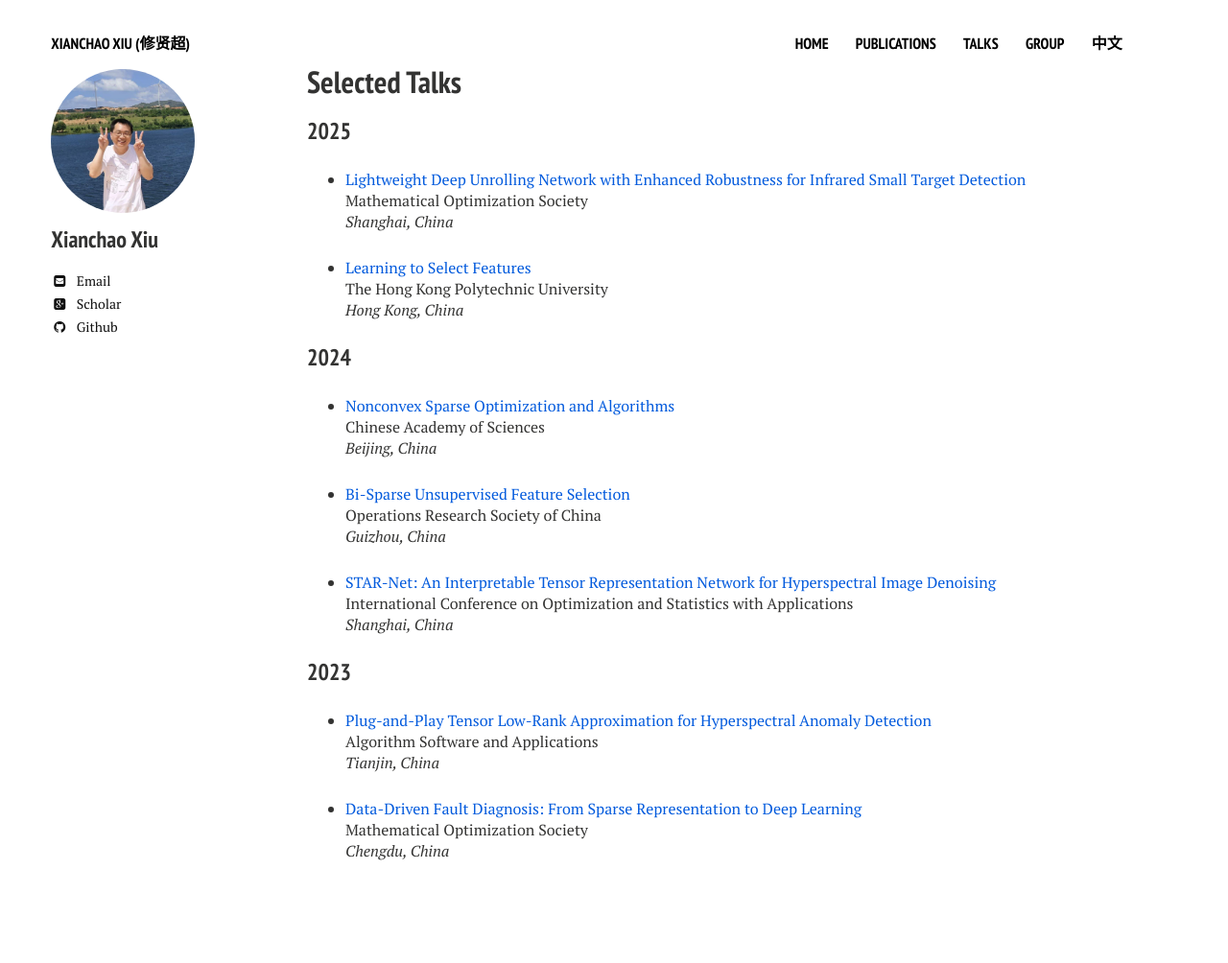
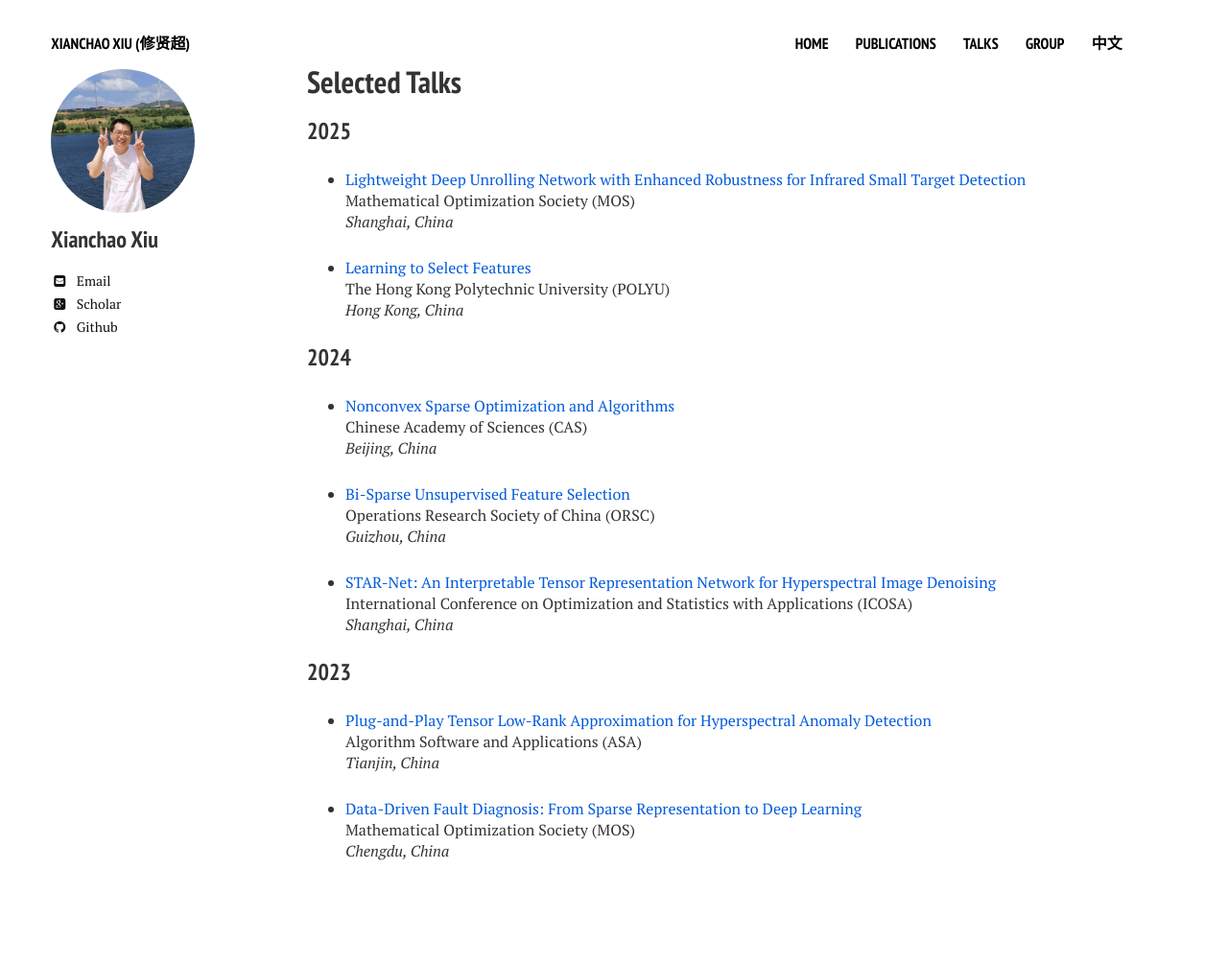
Before and after one commit to xianchaoxiu/xianchaoxiu.github.io, a Jekyll site: the page built from talks/index.md, in a window 1280 px wide. Shown: the whole page at 96% size. Built offline with Jekyll 4.4.1, drawn with Linux system fonts in a browser that asks for light colours; nearby versions of some CDN libraries.

Commit message:
Update index.md

```diff
--- a/talks/index.md
+++ b/talks/index.md
@@ -10,27 +10,27 @@ share: false
 
 ### 2025
 * <a href="../talks/2025-MOS.pdf" class="textlink" target="_blank"> Lightweight Deep Unrolling Network with Enhanced Robustness for Infrared Small Target Detection  </a> <br>
-Mathematical Optimization Society <br>
+Mathematical Optimization Society (MOS) <br>
 <i>Shanghai, China</i><br>
 
 
 * <a href="../talks/2025-POLYU.pdf" class="textlink" target="_blank"> Learning to Select Features </a> <br>
-The Hong Kong Polytechnic University <br>
+The Hong Kong Polytechnic University (POLYU) <br>
 <i>Hong Kong, China</i><br>
 
 
 ### 2024
 
 * <a href="../talks/2024-CAS.pdf" class="textlink" target="_blank"> Nonconvex Sparse Optimization and Algorithms</a> <br>
-Chinese Academy of Sciences <br>
+Chinese Academy of Sciences (CAS) <br>
 <i>Beijing, China</i><br>
 
 * <a href="../talks/2024-ORSC.pdf" class="textlink" target="_blank"> Bi-Sparse Unsupervised Feature Selection </a> <br>
-Operations Research Society of China  <br>
+Operations Research Society of China  (ORSC) <br>
 <i>Guizhou, China</i><br>
 
 * <a href="../talks/2024-ICOSA.pdf" class="textlink" target="_blank"> STAR-Net: An Interpretable Tensor Representation Network for Hyperspectral Image Denoising </a> <br>
-International Conference on Optimization and Statistics with Applications <br>
+International Conference on Optimization and Statistics with Applications (ICOSA) <br>
 <i>Shanghai, China</i><br>
 
 
@@ -38,10 +38,10 @@ International Conference on Optimization and Statistics with Applications <br>
 ### 2023
 
 * <a href="../talks/2023-ASA.pdf" class="textlink" target="_blank"> Plug-and-Play Tensor Low-Rank Approximation for Hyperspectral Anomaly Detection </a> <br>
-Algorithm Software and Applications <br>
+Algorithm Software and Applications (ASA) <br>
 <i>Tianjin, China</i><br>
 
 
 * <a href="../talks/2023-MOS.pdf" class="textlink" target="_blank"> Data-Driven Fault Diagnosis: From Sparse Representation to Deep Learning </a> <br>
-Mathematical Optimization Society <br>
+Mathematical Optimization Society (MOS) <br>
 <i>Chengdu, China</i><br>
```
